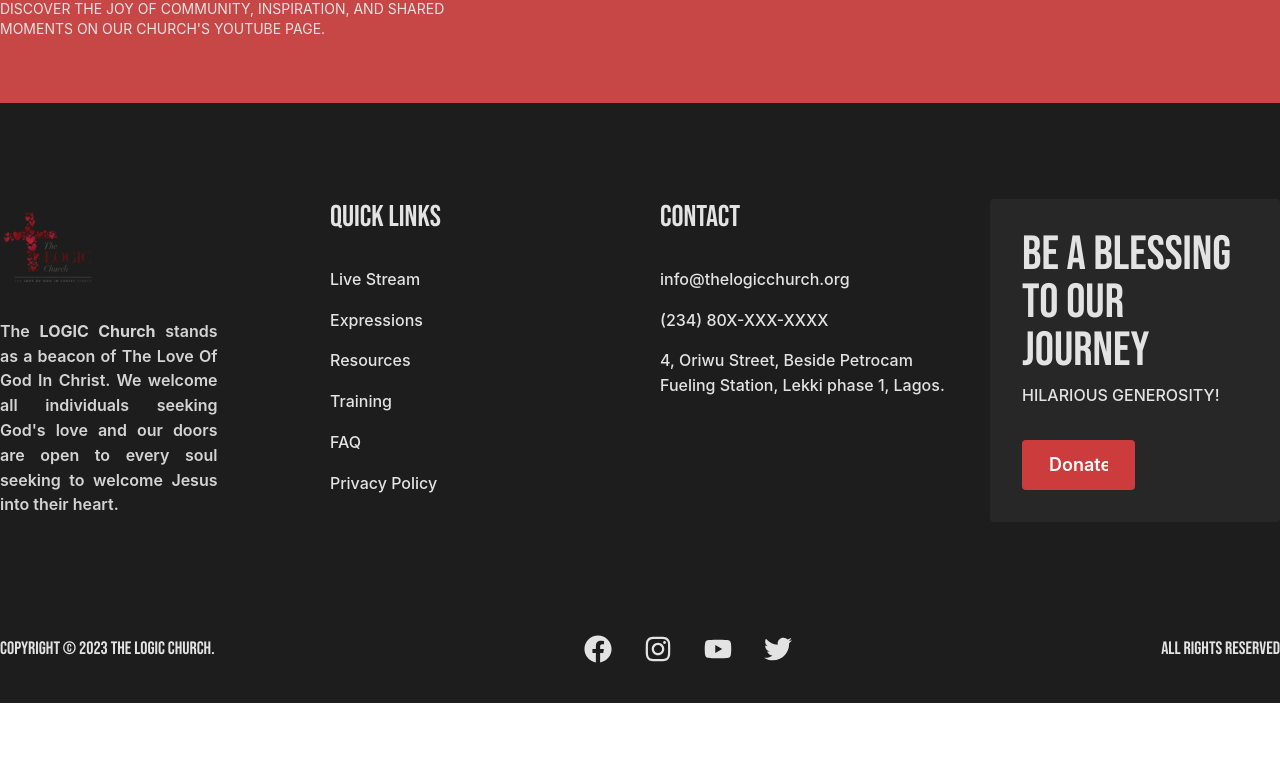
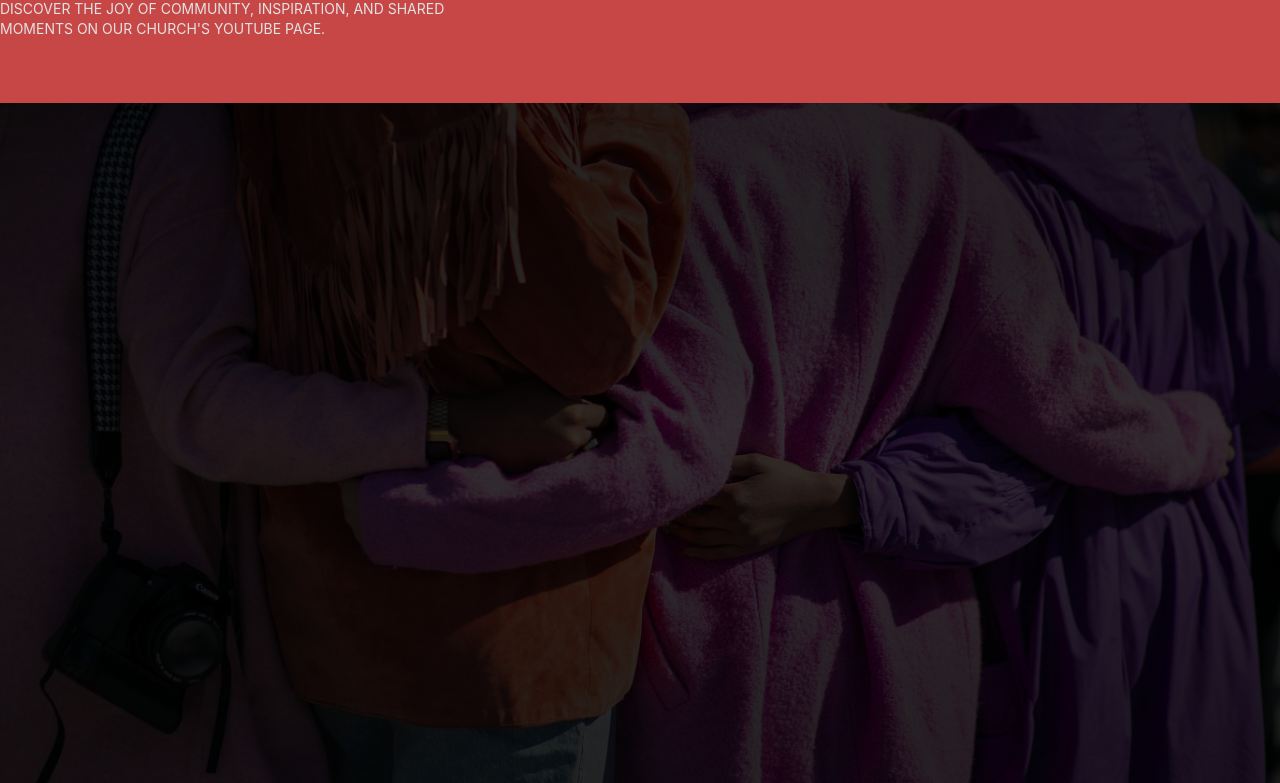
Before and after one commit to BIT-Corps/logic-fe, a Next.js app: page /expression/mainland in a window 1280 px wide. Shown: the part 1402-2185 px from the top of the page. Before the commit the page ends 2105 px from the top, so only its background shows below. Built offline with nearby package versions, Linux system fonts and the light colour scheme.

Commit message:
expressions page

```diff
--- a/app/assets/images/index.ts
+++ b/app/assets/images/index.ts
@@ -6,6 +6,7 @@
 export { default as RaisedHandsImg } from "./hands-raised.jpeg";
 export { default as HandsImg } from "./hands.jpeg";
 export { default as HeroImg } from "./hero.jpeg";
+export { default as HoldHandsImg } from "./hold-hands.jpeg";
 export { default as KidsImg } from "./kids.jpeg";
 export { default as LogicLogo } from "./logic_logo.png";
 export { default as Sermon1Img } from "./sermon1.jpeg";
--- a/app/expression/mainland/page.tsx
+++ b/app/expression/mainland/page.tsx
@@ -80,6 +80,8 @@
           </a>
         </div>
       </section>
+
+      <section className="expression_box"></section>
     </div>
   );
 };
--- a/app/globals.css
+++ b/app/globals.css
@@ -64,6 +64,19 @@
       ),
       url("./assets/images/hands.jpeg"), lightgray 50%;
   }
+  .expression_box {
+    @apply bg-center bg-no-repeat bg-cover h-[800px] !important;
+    background: linear-gradient(
+        0deg,
+        rgba(0, 0, 0, 0.85) 0%,
+        rgba(0, 0, 0, 0.85) 20%,
+        rgba(0, 0, 0, 0.8) 60%,
+        rgba(0, 0, 0, 0.8) 40%,
+        rgba(0, 0, 0, 0.85) 80%,
+        rgba(0, 0, 0, 0.85) 100%
+      ),
+      url("./assets/images/hold-hands.jpeg"), lightgray 50%;
+  }
   .subscribe_box {
     @apply bg-center bg-no-repeat bg-cover h-[800px] rounded-2xl !important;
     background: linear-gradient(
```
Also changed, not shown: app/assets/images/hold-hands.jpeg (added).
